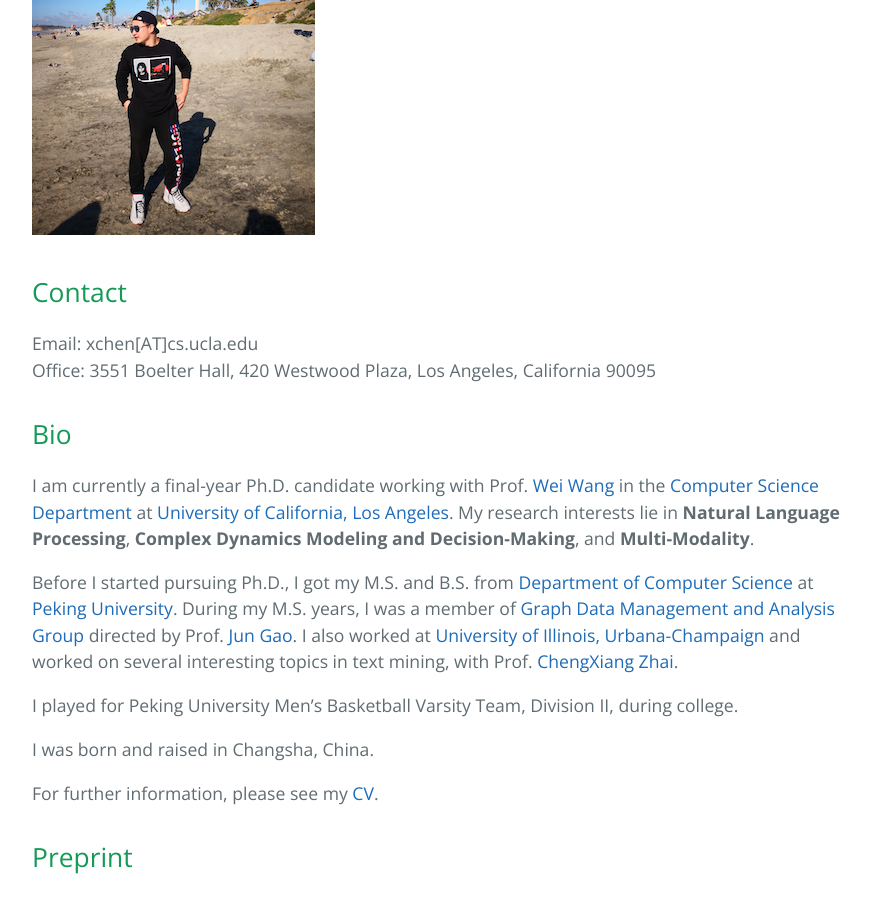
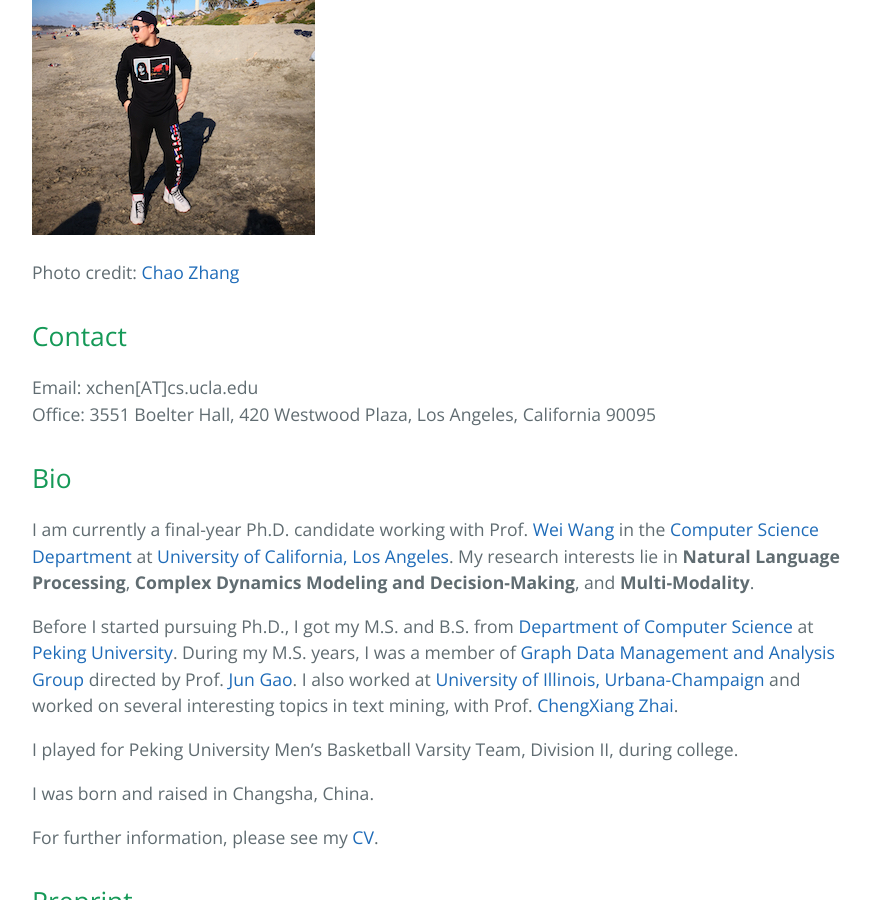
Before and after one commit to xiusic/xiusic.github.io, a Jekyll site: the page built from index.md, in a window 1280 px wide and 900 px high, scrolled down 492 px. Shown: the whole window, without its empty margins (192-1063 px from the left). Built offline with Jekyll 4.4.1, drawn with Linux system fonts in a browser that asks for light colours; our own code applies the rules of GitHub Pages for plain Markdown files.

Commit message:
Update index.md

```diff
--- a/index.md
+++ b/index.md
@@ -1,5 +1,7 @@
 
 [<img src="images/IMG_1847.JPG" alt="Portrait"/>](https://sites.google.com/site/ruihanwu14/)
+
+Photo credit: [Chao Zhang](http://chaozhang.org/)
 
 ## Contact
 Email: xchen[AT]cs.ucla.edu
```
